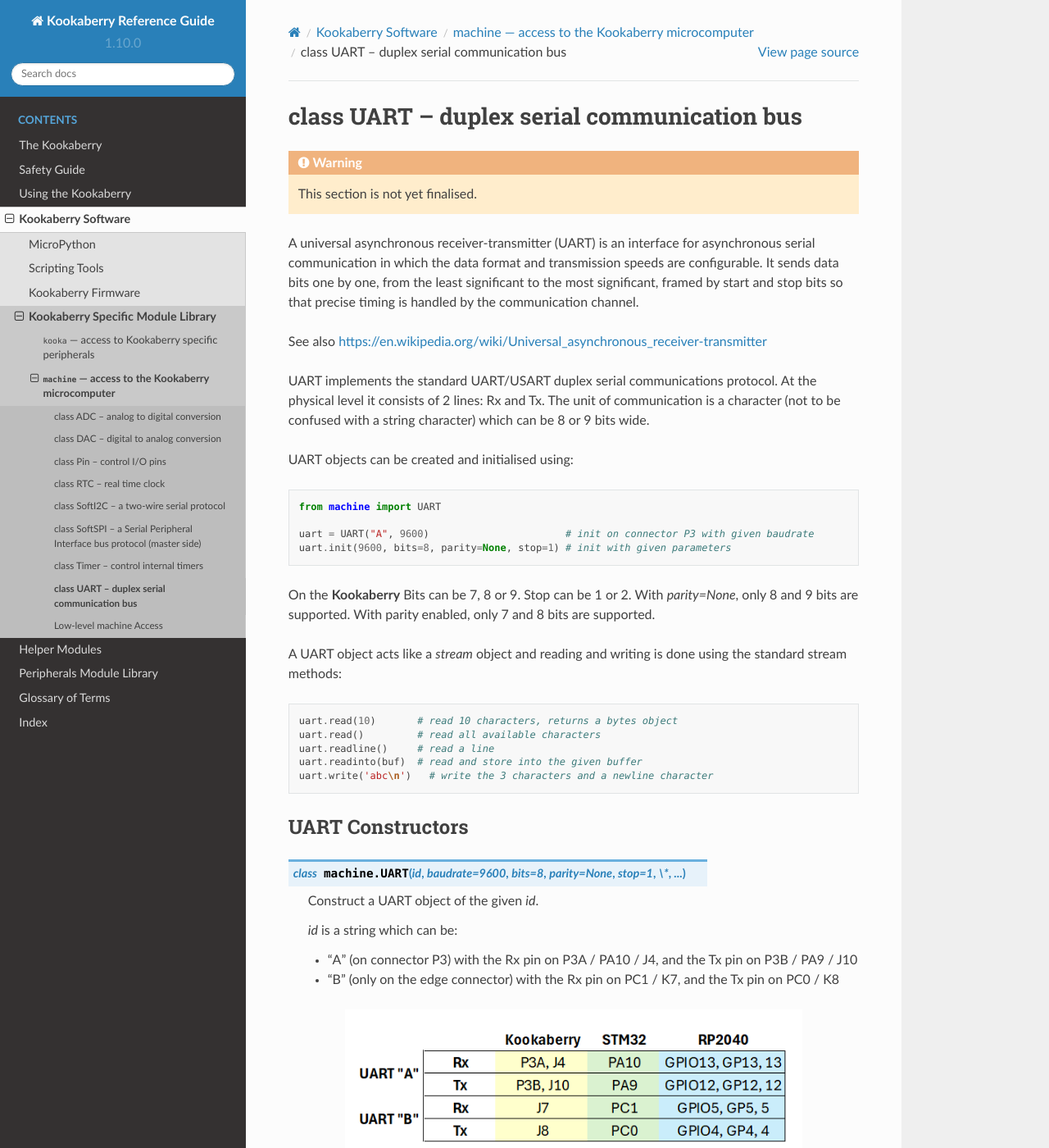
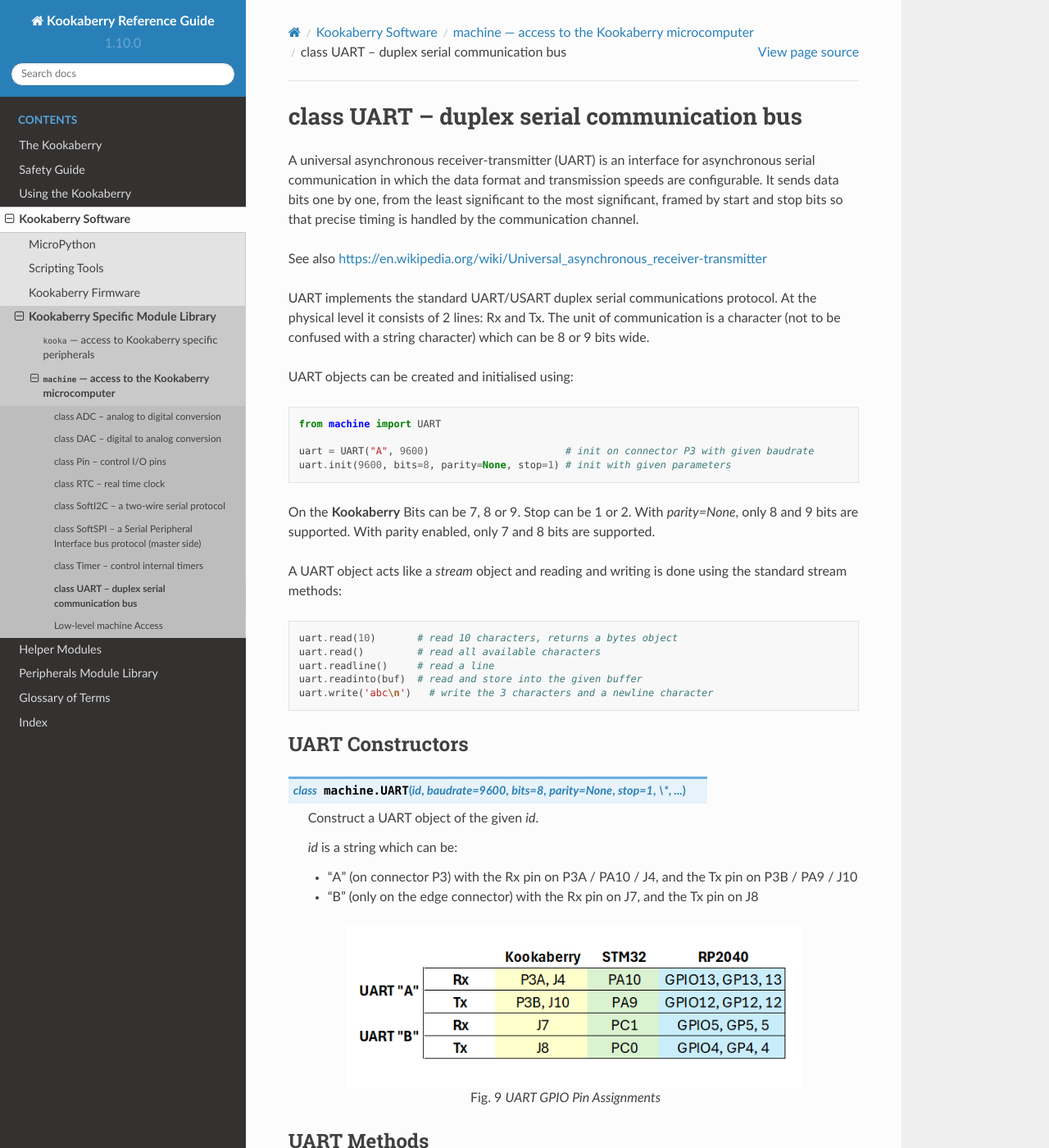
Before and after one commit to TDStrasser/Kookaberry-Reference-Guide, a Sphinx documentation site: the page built from docs/source/machine.UART.rst, in a window 1280 px wide and 1400 px high. Shown: the whole window at 82% size. Built offline with Sphinx 7.4.7 and the Read the Docs theme 2.0.0, drawn with Linux system fonts in a browser that asks for light colours.

Commit message:
Correct UART B pins

```diff
--- a/docs/source/machine.UART.rst
+++ b/docs/source/machine.UART.rst
@@ -3,10 +3,6 @@
 
 class UART -- duplex serial communication bus
 =============================================
-
-.. warning::
-
-   This section is not yet finalised.
 
 A universal asynchronous receiver-transmitter (UART) is an interface for asynchronous serial communication
 in which the data format and transmission speeds are configurable.
@@ -50,7 +46,7 @@
    *id* is a string which can be:
 
    - "A" (on connector P3) with the Rx pin on P3A / PA10 / J4, and the Tx pin on P3B / PA9 / J10
-   - "B" (only on the edge connector) with the Rx pin on PC1 / K7, and the Tx pin on PC0 / K8
+   - "B" (only on the edge connector) with the Rx pin on J7, and the Tx pin on J8
 
 .. _uart_pins:
 
```
